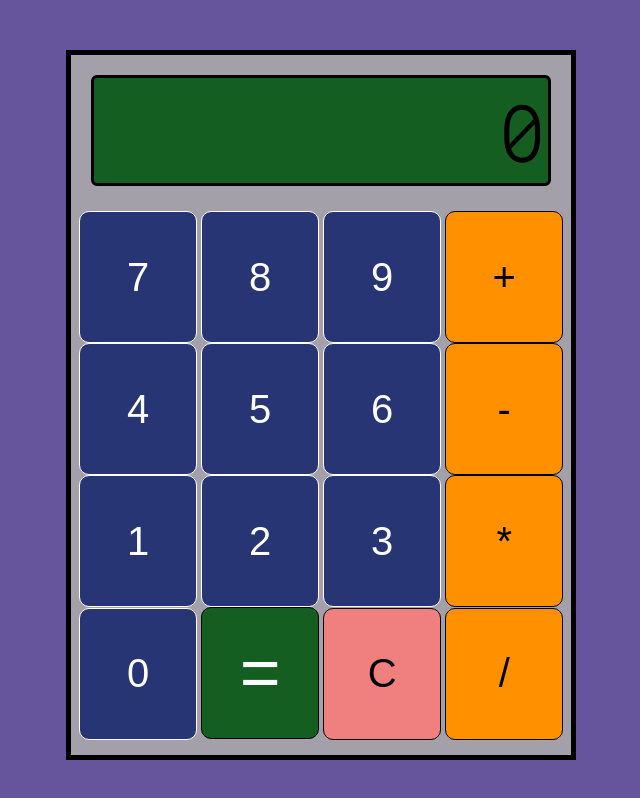
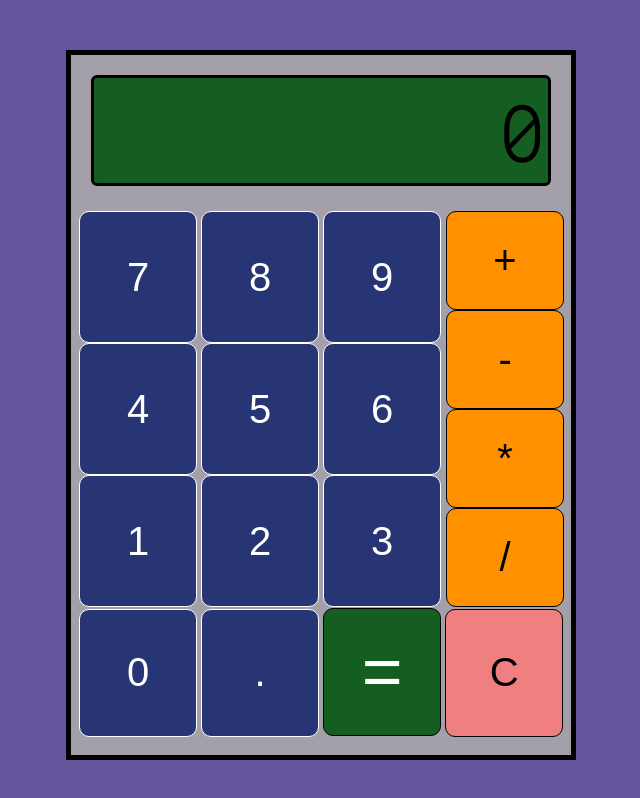
Before and after one commit to Noah-A-Schwartz/Calculator, a plain HTML site: page index.html in a window 1280 px wide. Shown: the whole page, without its empty margins (319-959 px from the left). Drawn offline with Linux system fonts and the light colour scheme.

Commit message:
Decimal Button Added to Style

```diff
--- a/index.html
+++ b/index.html
@@ -14,23 +14,32 @@
         <div class = 'buttons-area'>
             <button class = 'num-button'>7</button>
             <button class = 'num-button'>8</button>
-            <button class = 'num-button'>9</button>
-            <button class = 'operator-button'>+</button>
+            <button class = 'num-button'>9</button><br>
 
             <button class = 'num-button'>4</button>
             <button class = 'num-button'>5</button>
-            <button class = 'num-button'>6</button>
-            <button class = 'operator-button'>-</button>
+            <button class = 'num-button'>6</button><br>
 
             <button class = 'num-button'>1</button>
             <button class = 'num-button'>2</button>
-            <button class = 'num-button'>3</button>
+            <button class = 'num-button'>3</button><br>
+            <div class = "things">
+            <button class = 'operator-button'>+</button>
+            <button class = 'operator-button'>-</button>
             <button class = 'operator-button'>*</button>
+            <button id = 'divide-btn' class = 'operator-button'>/</button>
+            </div>
 
-            <button id = 'zero-button' class = 'num-button'>0</button>
-            <button id ='eql' class = 'equal-button'>=</button>
-            <button id= 'clr' class = 'clear'>C</button>
-            <button id = 'divide-btn' class = 'operator-button'>/</button>
+            <div class ="bottom-row">
+                <button id = 'zero-button' class = 'num-button'>0</button>
+                <button id = 'decimal-button' class = 'num-button'>.</button>
+                <button id ='eql' class = 'equal-button'>=</button>
+                <button id= 'clr' class = 'clear'>C</button>
+
+            </div>
+
+
+
         </div>
     </div>
 </body>
--- a/styles.css
+++ b/styles.css
@@ -56,7 +56,7 @@ body {
     border-radius: 10px;
     font-size: 40px;
     width: 24%;
-    height: 24.5%;
+    height: 128.047px;
     margin: 0px;
     color: rgb(255, 255, 255);
     background-color: rgb(21, 94, 34);
@@ -71,7 +71,10 @@ body {
 
 #zero-button{
     font-size: 40px;
+    height: 128.047px;
+
     position: relative; top: -10px;
+
 }
 
 #zero-buton:hover{
@@ -87,8 +90,10 @@ body {
     border-radius: 10px;
     font-size: 40px;
     width: 24%;
-    height: 24.5%;
+    height: 128.047px;
+
     position: relative; top: -10px;
+
     background-color: lightcoral;
 }
 #clr:hover{
@@ -96,8 +101,18 @@ body {
     background-color: white;
 }
 
-#divide-btn{
-    position: relative; top: -10px;
+.bottom-row{
+    position: relative; top: -395px;
+
+
+}
+
+.operator-container{
+    background-color: black;
+    width: 25%;
+    position:relative;
+    left: 365px;
+    top: -100px;
 }
 
 .num-button{
@@ -111,6 +126,20 @@ body {
     font-size: 40px;
     width: 24%;
     height: 24.5%;
+    position: relative;
+
+}
+#decimal-button{
+    height: 128.047px;
+    margin: 0px;
+    color: white;
+    background-color: rgb(39, 53, 117);
+    border-color: white;
+    border-style: solid;
+    border-width: 1px;
+    border-radius: 10px;
+    font-size: 40px;
+    position: relative; top: -10px;
 }
 
 .num-button:hover{
@@ -128,10 +157,27 @@ body {
     border-width: 1px;
     border-radius: 10px;
     font-size: 40px;
-    width: 24%;
-    height: 24.5%;
+    width: 118.08px;
+    height: 99px;
+
 }
 
 .operator-button:hover{
     background-color: white;
+
 }
+
+.things{
+    margin: 0;
+    width: 23%;
+    height: auto;
+    display: flex;
+    align-items:right;
+    justify-content: right;
+    flex-direction: column;
+    position: relative;
+    top: -396px;
+    left: 367px;
+
+
+}
```
